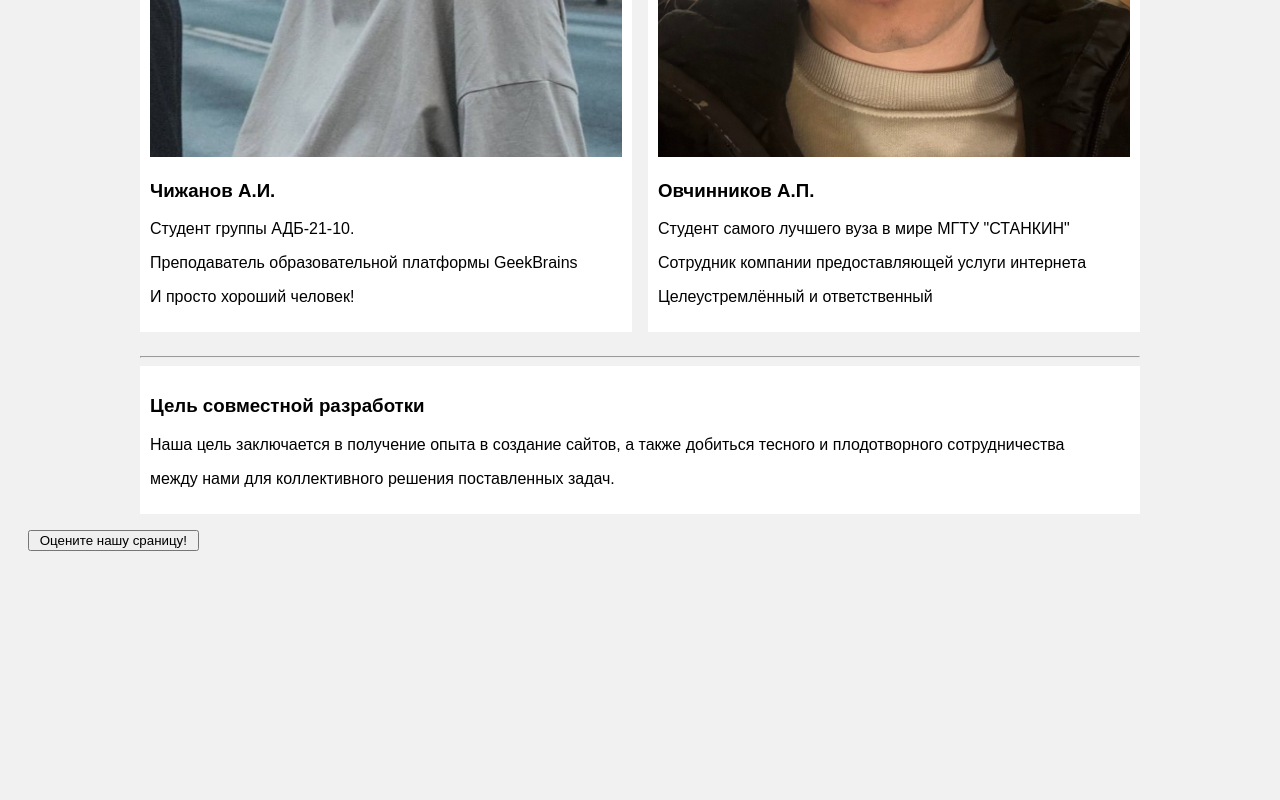
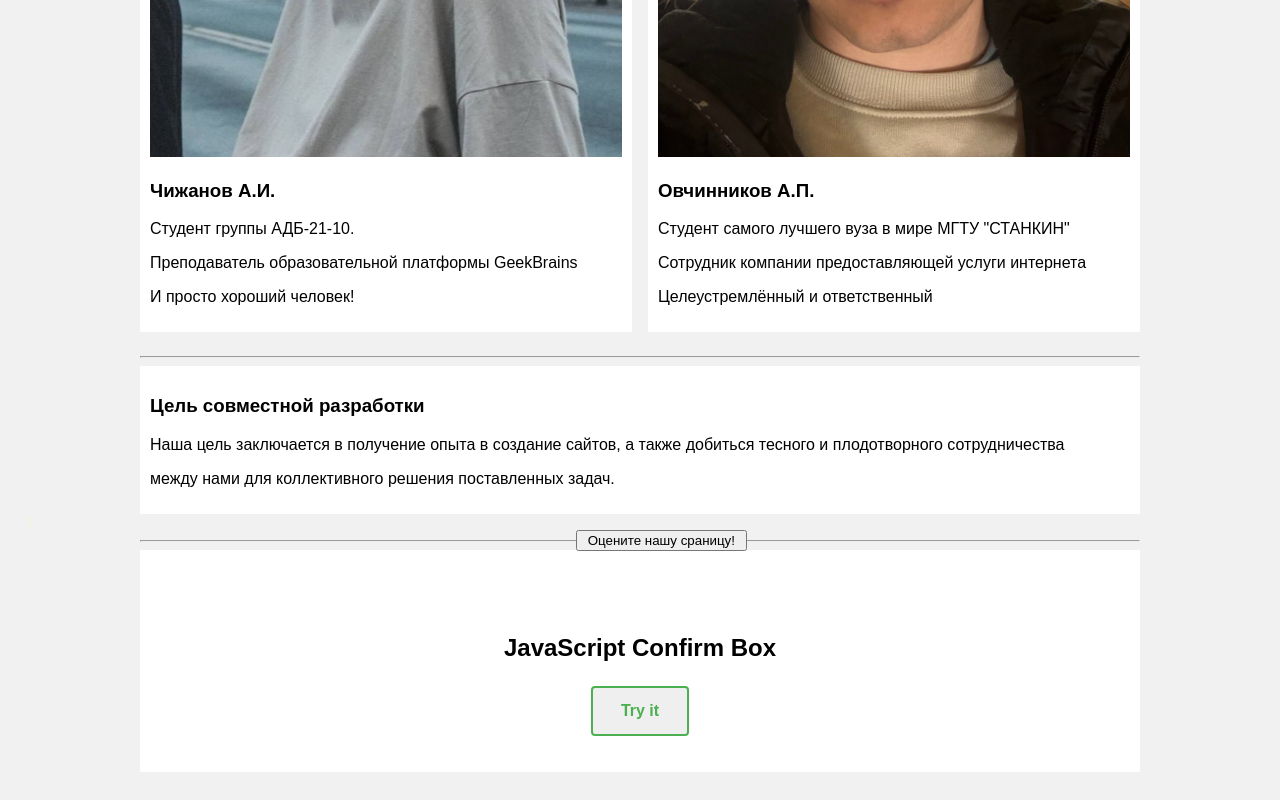
Before and after one commit to apelsina8/apelsina8.github.io, a plain HTML site: page index.html in a window 1280 px wide. Shown: the part 698-1498 px from the top of the page. Before the commit the page ends 1293 px from the top, so only its background shows below. Drawn offline with Linux system fonts and the light colour scheme.

Commit message:
last version

```diff
--- a/css/main.css
+++ b/css/main.css
@@ -64,3 +64,58 @@ div.buttons {
         width: 100%;
     }
 }
+.btn {
+    border-radius: 4px;
+    border: solid 2px #4CAF50;
+    color: #4CAF50;
+    font-weight: 600;
+    font-size: 18px;
+    padding: 14px 28px;
+    text-align: center;
+    text-decoration: none;
+    display: inline-block;
+    font-size: 16px;
+    margin: 4px 2px;
+    transition-duration: 0.4s;
+    cursor: pointer;
+}
+
+.btn:hover {
+    background-color: #4CAF50;
+    color: white;
+}
+
+.main {
+    display: flex;
+    flex-direction: column;
+    align-items: center;
+    padding-top: 8vh;
+    justify-content: center;
+    background-color: white;
+}
+
+ul{
+    width:300px;
+}
+ul * {
+    font-size: 18px;
+    animation-duration: 1s;
+    animation-name: slidein;
+}
+
+@keyframes slidein {
+    from {
+        margin-left: -50px;
+        opacity: 0;
+    }
+
+    to {
+        margin-left: 0;
+        opacity: 1;
+    }
+}
+
+.btn1{
+    position:absolute;
+    left: 45%;
+}
--- a/index.html
+++ b/index.html
@@ -49,7 +49,10 @@
       </a> -->
 
       <h3>Цель совместной разработки</h3>
-      <p>Наша цель заключается в получение опыта в создание сайтов, а также  добиться тесного и плодотворного сотрудничества <p>между нами для коллективного решения поставленных задач.</p></p>
+      <p>Наша цель заключается в получение опыта в создание сайтов, а также добиться тесного и плодотворного
+        сотрудничества
+      <p>между нами для коллективного решения поставленных задач.</p>
+      </p>
     </div>
   </section>
   <!-- <script>
@@ -71,37 +74,63 @@
   </script>
   Counter(Likes()); -->
   <div class="buttons">
-    <p><input type="button" value=" Оцените нашу сраницу! " id="btn1" /></p>
-
-
+    <p class="btn1"><input type="button" value=" Оцените нашу сраницу! " id="btn1" /></p>\
     <script type="text/javascript">
 
       var likeCount = 0;
-    function buttonClicked(likeCount){
+      function buttonClicked(likeCount) {
         // var text = (this === window) ? 'window' : this.id;
         // alert( text );
-    if(confirm('Вам понравилась наша страничка?'))
-      {
-        likeCount =  likeCount++;
+        if (confirm('Вам понравилась наша страничка?')) {
+          likeCount = likeCount++;
           return likeCount;
         }
         alert("Спасибо, что уделили время");
       }
 
-    function Counter(likeCount)
-    {
-      alert('Наша страница понравилась '+likeCount+" человек");
+      function Counter(likeCount) {
+        alert('Наша страница понравилась ' + likeCount + " человек");
+      }
+
+      function sleep(ms) {
+        return new Promise(resolve => setTimeout(resolve, ms));
+      }
+
+      function myFunction() {
+        (async () => {
+          let response = await fetch('https://kav-api.kovalev.team/servodrive/lastActualData?servoDriveId=1');
+          let el = document.getElementById('demo')
+          el.innerHTML = ""
+          let text = await response.text(); // прочитать тело ответа как текст
+          for (const [key, value] of Object.entries(JSON.parse(text)[0])) {
+            const newEl = document.createElement("li")
+            newEl.appendChild(document.createTextNode(`${key}: ${value}`))
+            el.appendChild(newEl)
+            await sleep(100)
+          }
+        })()
       }
 
       var button1 = document.getElementById('btn1');
-    var button2 = document.getElementById('btn2');
 
       button1.onclick = buttonClicked;
 
 
-    button2.onclick = function(){ buttonClicked(); };
+      button1.onclick = function () { buttonClicked(); };
+
     </script>
+
   </div>
+<section>
+<hr />
+  <div class="main">
+    <h2>JavaScript Confirm Box</h2>
+    <button class="btn" onclick="myFunction()">Try it</button>
+    <ul id="demo">
+
+    </ul>
+</div>
+</section>
 
 </body>
 
```
Lines whose indentation alone changed are shown as unchanged.
